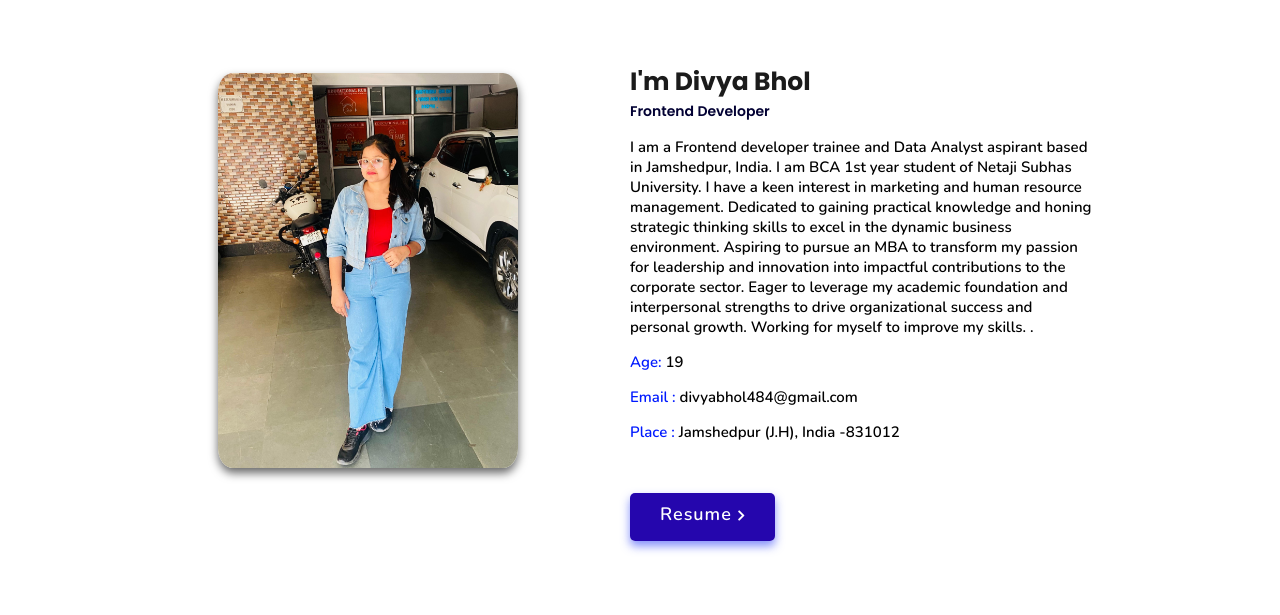
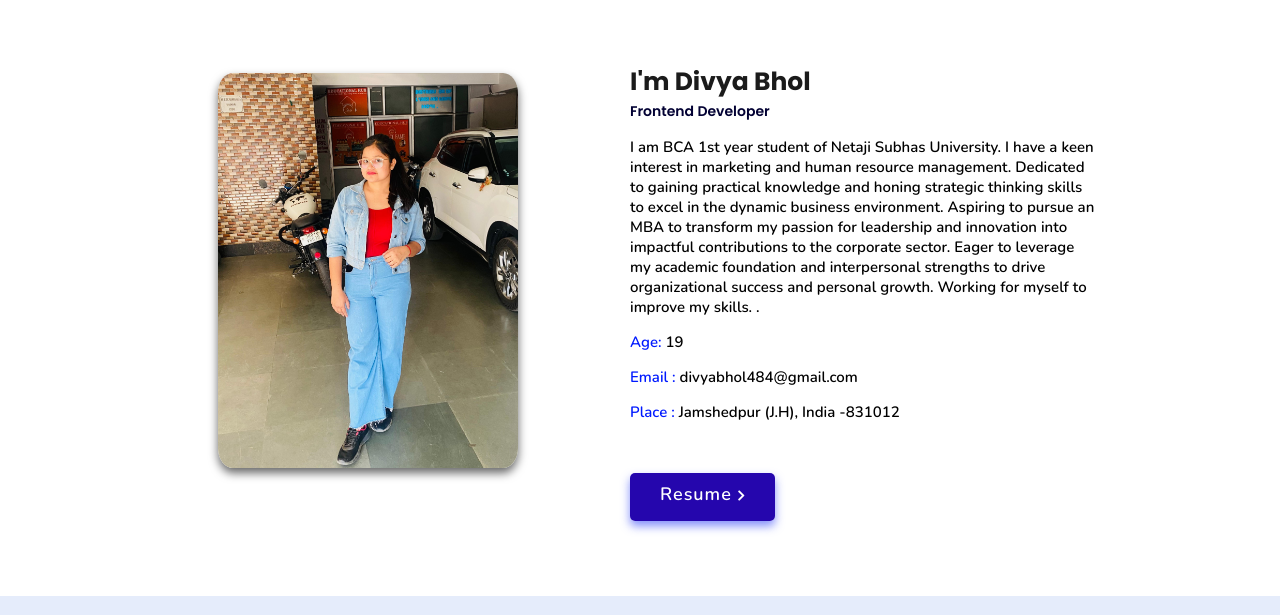
Before and after one commit to codewithdivyaa/PORTFOLIO, a plain HTML site: page index.html in a window 1280 px wide. Shown: the part 880-1495 px from the top of the page. Drawn offline with nearby package versions, Linux system fonts and the light colour scheme.

Commit message:
Update index.html

```diff
--- a/index.html
+++ b/index.html
@@ -76,8 +76,7 @@
         <h3>I'm Divya Bhol </h3>
         <span class="tag">Frontend developer </span>
 
-        <p>I am a Frontend developer trainee and Data Analyst aspirant based in Jamshedpur, India.
-          I am BCA 1st year student of Netaji Subhas University.
+        <p>I am BCA 1st year student of Netaji Subhas University.
           I have a keen interest in marketing and human resource management.
         Dedicated to gaining practical knowledge and honing strategic thinking skills to excel in the dynamic business environment.
         Aspiring to pursue an MBA to transform my passion for leadership and innovation into impactful contributions to the corporate sector.
```
